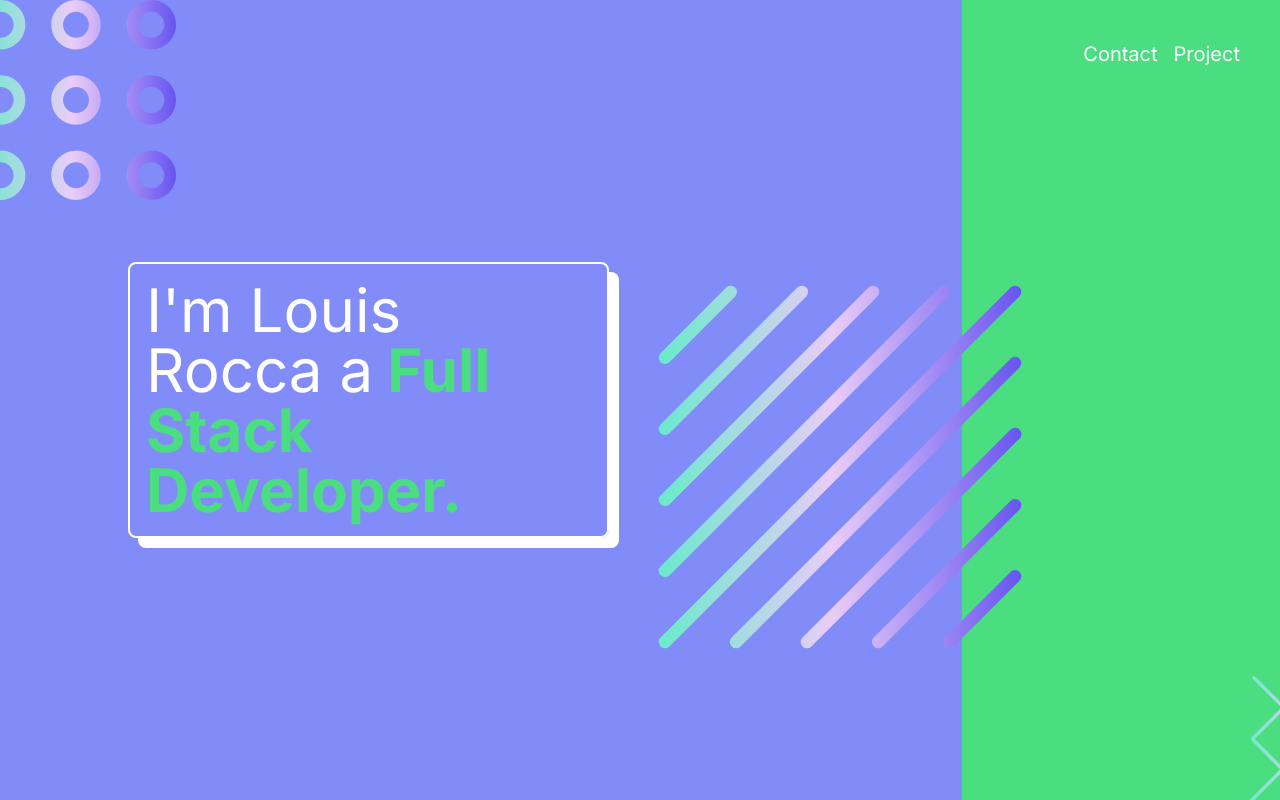
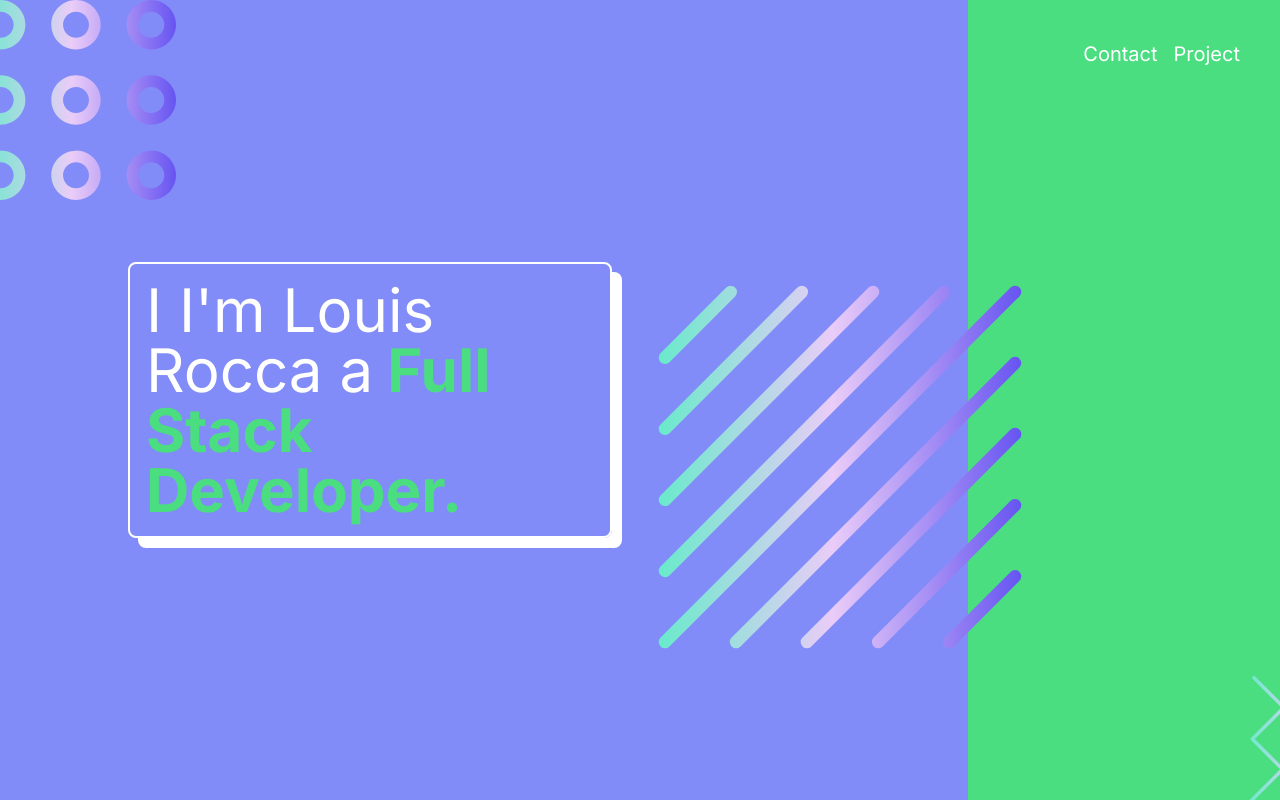
Before and after one commit to Louisrca/louisrca-next-js, a Next.js app: page / in a window 1280 px wide. Shown: the top 800 px of the page. Built offline with nearby package versions, Linux system fonts and the light colour scheme.

Commit message:
vercel compiling error fixed (apostophe ESlint) #2

```diff
--- a/src/components/presentation/presentation-section.tsx
+++ b/src/components/presentation/presentation-section.tsx
@@ -40,7 +40,7 @@ export default function Presentation() {
           id="titleName"
         >
           <h1 className=" text-6xl z-40 text-white" id="titlePresentation">
-            I'm Louis Rocca a
+            I I&apos;m Louis Rocca a
             <span className="sm:text-green-400 text-indigo-500 font-bold">
               {" "}
               Full Stack Developer.
```
